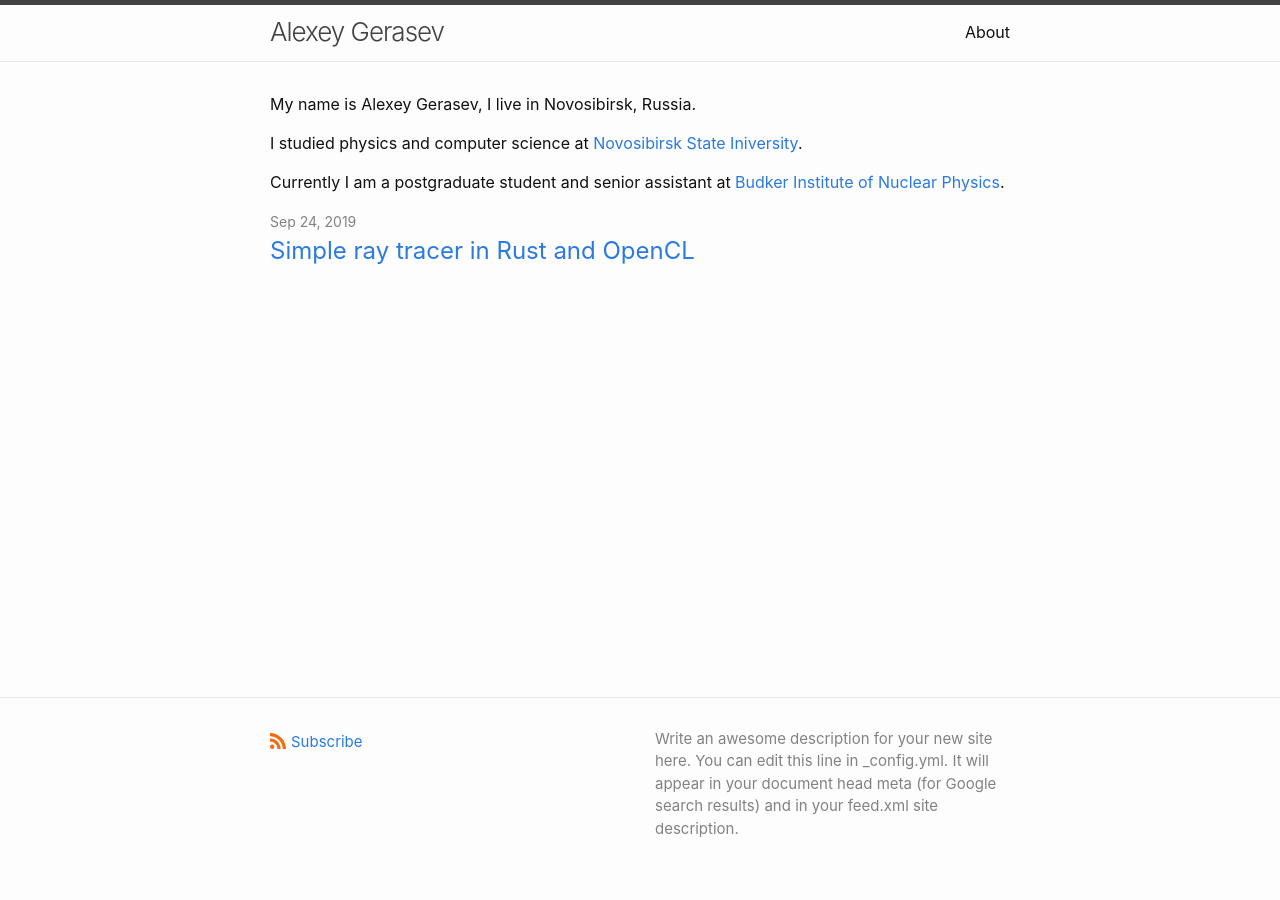
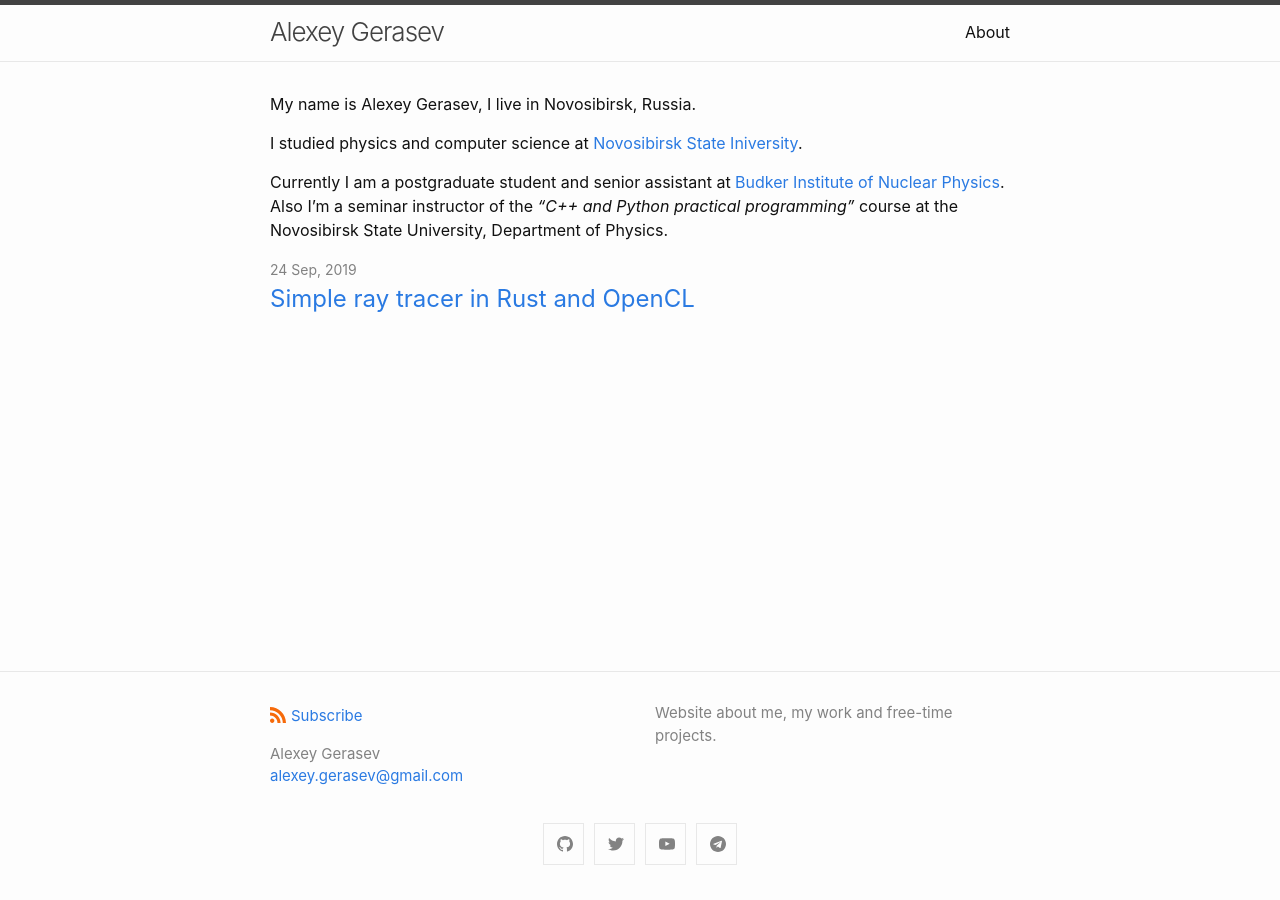
Before and after one commit to agerasev/agerasev.github.io, a Jekyll site: the page built from index.md, in a window 1280 px wide. Built offline with Jekyll 4.4.1, drawn with Linux system fonts in a browser that asks for light colours.

Commit message:
Update config and modify index.md

```diff
--- a/_config.yml
+++ b/_config.yml
@@ -14,16 +14,61 @@
 # You can create any custom variable you would like, and they will be accessible
 # in the templates via {{ site.myvariable }}.
 title: Alexey Gerasev
-email: alexey.gerasev@gmail.com
-description: >- # this means to ignore newlines until "baseurl:"
-  Write an awesome description for your new site here. You can edit this
-  line in _config.yml. It will appear in your document head meta (for
-  Google search results) and in your feed.xml site description.
+author:
+  name: Alexey Gerasev
+  email: alexey.gerasev@gmail.com
+description: > # this means to ignore newlines until "show_excerpts:"
+  Website about me, my work and free-time projects.
+
 baseurl: "/" # the subpath of your site, e.g. /blog
 url: "https://agerasev.github.io" # the base hostname & protocol for your site, e.g. http://example.com
-twitter_username: alexey_gerasev
-github_username:  agerasev
+
+show_excerpts: false # set to true to show excerpts on the homepage
+
+# Minima date format
+# refer to https://shopify.github.io/liquid/filters/date/ if you want to customize this
+minima:
+  date_format: "%-d %b, %Y"
+
+  # generate social links in footer
+  social_links:
+    twitter: alexey_gerasev
+    github:  agerasev
+    # devto: jekyll
+    # dribbble: jekyll
+    # facebook: jekyll
+    # flickr:   jekyll
+    # instagram: jekyll
+    # linkedin: jekyll
+    # pinterest: jekyll
+    # youtube: alexey.gerasev
+    youtube_channel: UCr5XDlseGBd_jUtw42rXeRw
+    youtube_channel_name: "Alexey Gerasev"
+    telegram: alexey_gerasev
+    # googleplus: +jekyll
+    # microdotblog: jekyll
+    # keybase: jekyll
+
+    # Mastodon instances
+    # mastodon:
+    # - username: jekyll
+    #   instance: example.com
+    # - username: jekyll2
+    #   instance: example.com
+
+    # GitLab instances
+    # gitlab:
+    # - username: jekyll
+    #   instance: example.com
+    # - username: jekyll2
+    #   instance: example.com
+
 google_analytics: "UA-171697260-1"
+
+# If you want to link only specific pages in your header, uncomment
+# this and add the path to the pages in order as they should show up
+#header_pages:
+# - about.md
 
 # Build settings
 markdown: kramdown
--- a/index.md
+++ b/index.md
@@ -9,4 +9,4 @@ My name is Alexey Gerasev, I live in Novosibirsk, Russia.
 
 I studied physics and computer science at [Novosibirsk State Iniversity](https://nsu.ru).
 
-Currently I am a postgraduate student and senior assistant at [Budker Institute of Nuclear Physics](http://inp.nsk.su).
+Currently I am a postgraduate student and senior assistant at [Budker Institute of Nuclear Physics](http://inp.nsk.su). Also I'm a seminar instructor of the *“C++ and Python practical programming”* course at the Novosibirsk State University, Department of Physics.
```
